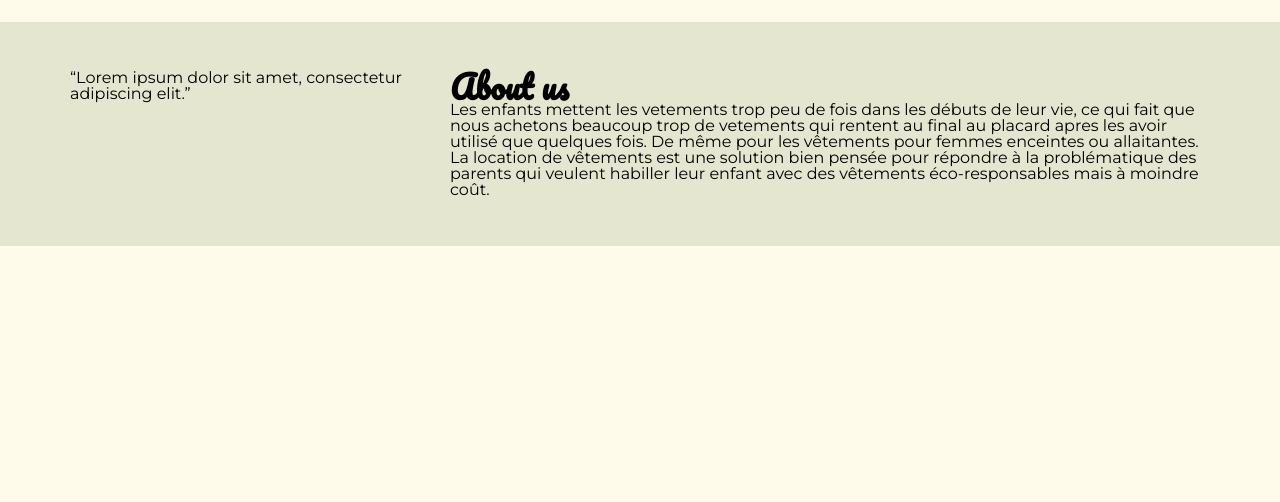
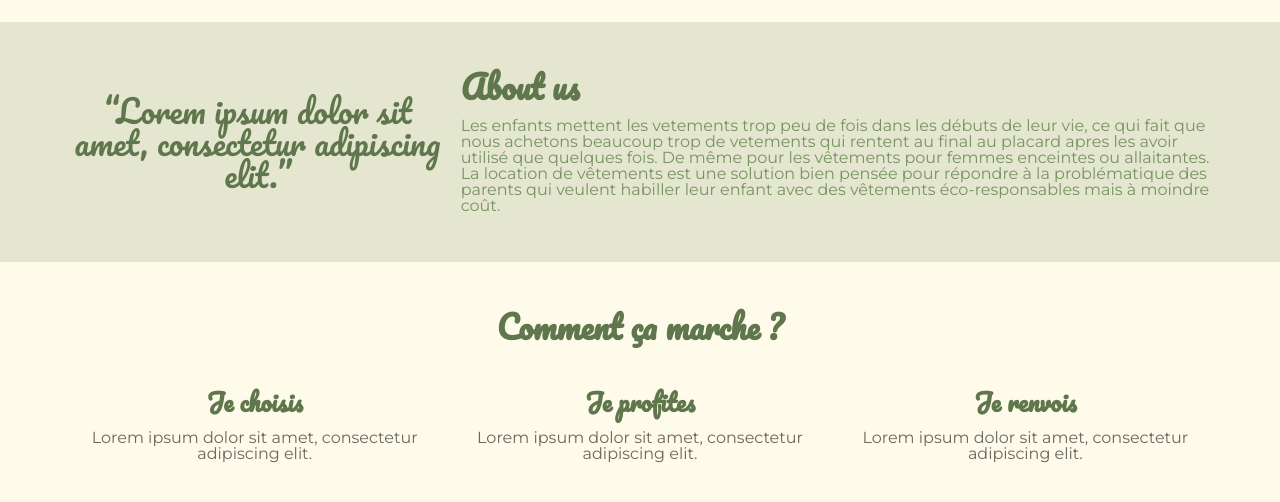
Before and after one commit to Lambtsa/charlies-closet-client, a React (Create React App) app: page / in a window 1280 px wide. Shown: the part 946-1448 px from the top of the page. Before the commit the page ends 1192 px from the top, so only its background shows below. Built offline with nearby package versions, Linux system fonts and the light colour scheme.

Commit message:
update components

```diff
--- a/src/App.js
+++ b/src/App.js
@@ -3,6 +3,7 @@ import { BrowserRouter } from 'react-router-dom';
 import AboutUs from './components/AboutUs';
 import Header from './components/Header';
 import Jumbotron from './components/Jumbotron';
+import Service from './components/Service';
 import Values from './components/Values';
 import './main.scss';
 
@@ -12,6 +13,7 @@ const App = () => (
     <Jumbotron />
     <Values />
     <AboutUs />
+    <Service />
   </BrowserRouter>
 );
 
--- /dev/null
+++ b/src/components/Service.jsx
@@ -0,0 +1,25 @@
+import React from 'react';
+
+const Service = () => (
+  <>
+    <section className="service">
+      <h2 className="service__title">Comment ça marche ?</h2>
+      <div className="service__container">
+        <div className="service__item">
+          <h3>Je choisis</h3>
+          <p>Lorem ipsum dolor sit amet, consectetur adipiscing elit.</p>
+        </div>
+        <div className="service__item">
+          <h3>Je profites</h3>
+          <p>Lorem ipsum dolor sit amet, consectetur adipiscing elit.</p>
+        </div>
+        <div className="service__item">
+          <h3>Je renvois</h3>
+          <p>Lorem ipsum dolor sit amet, consectetur adipiscing elit.</p>
+        </div>
+      </div>
+    </section>
+  </>
+);
+
+export default Service;
--- a/src/styles/small.scss
+++ b/src/styles/small.scss
@@ -155,4 +155,60 @@ h3 {
   margin: 0 auto;
   display: grid;
   grid-template-columns: 1fr 2fr;
+  gap: 1rem;
 }
+.about__left, .about__right {
+  display: flex;
+  flex-direction: column;
+  justify-content: center;
+}
+.about__left {
+  text-align: center;
+  align-items: center;
+}
+.about__right {
+  text-align: left;
+  align-items: flex-start;
+}
+.about__quote {
+  font-size: 2rem;
+  color: $primaryColor;
+  font-family: 'Pacifico', cursive;
+}
+.about__title {
+  margin-bottom: 1rem;
+  color: $primaryColor;
+}
+.about__subtitle {
+  color: $secondaryColor;
+}
+
+/*
+  Service Component
+*/
+.service {
+  background-color: $white;
+  padding: 3rem 0;
+  text-align: center;
+}
+.service__container {
+  max-width: 1140px;
+  margin: 0 auto;
+  display: grid;
+  grid-template-columns: repeat(3, 1fr);
+  gap: 1rem;
+}
+.service__title {
+  color: $primaryColor;
+  margin-bottom: 2rem;
+}
+.service__item {
+  padding: 1rem;
+  h3 {
+    color: $primaryColor;
+    margin-bottom: 1rem;
+  }
+  p {
+    color: $grey;
+  }
+}
```
